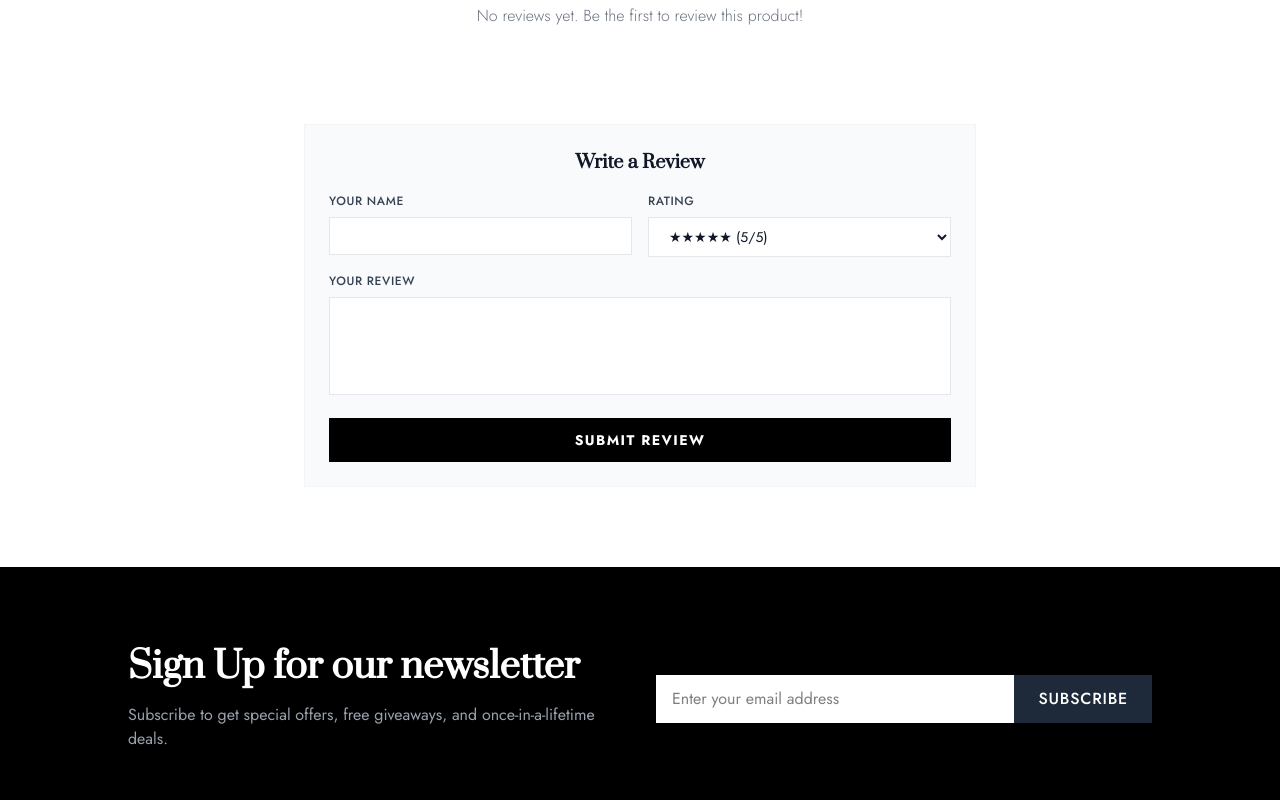
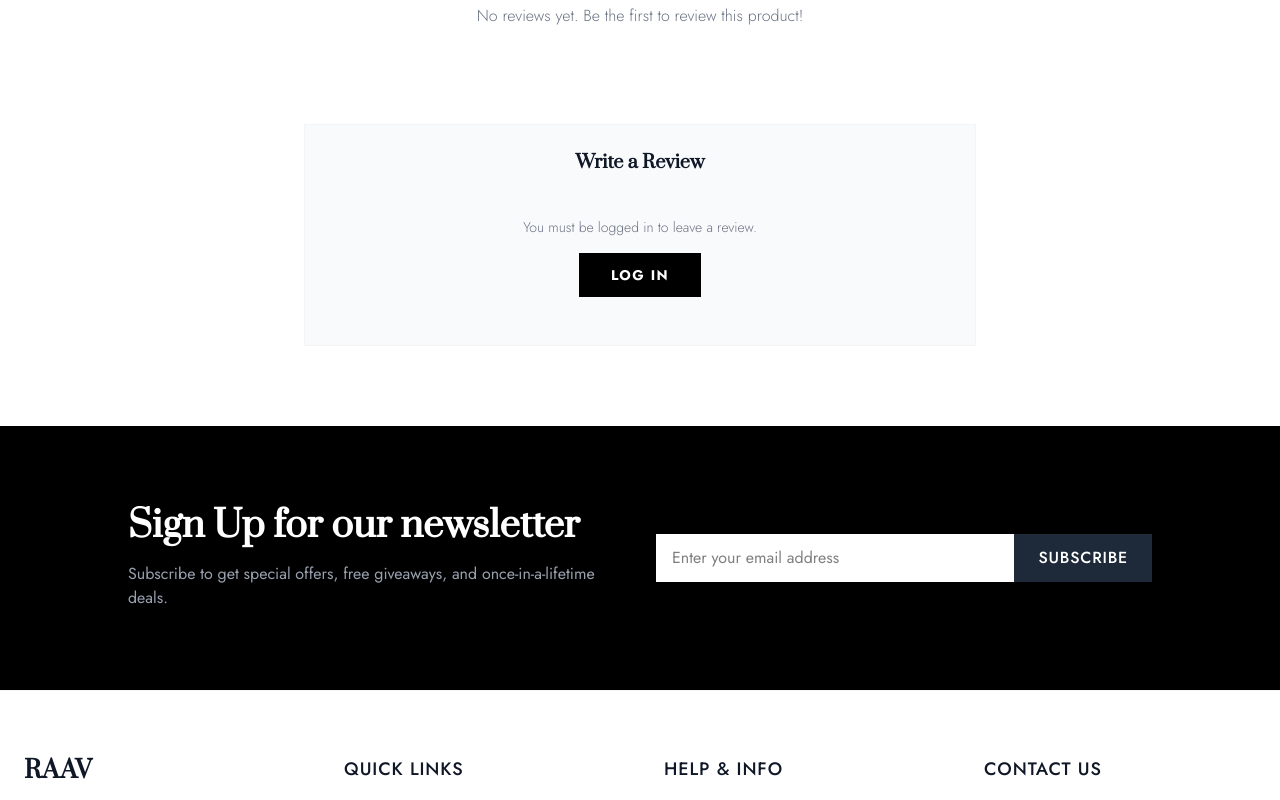
Before and after one commit to amrzikas/RAAV-v1, a React (Vite) app: page /product/1 in a window 1280 px wide. Shown: the part 1420-2220 px from the top of the page. Built offline with nearby package versions, Linux system fonts and the light colour scheme.

Commit message:
feat(ProductDetails): Conditionally render review form Only show the review form to authenticated users. This prevents unauthenticated users from submitting reviews and ensures data integrity.

```diff
--- a/src/pages/ProductDetails.tsx
+++ b/src/pages/ProductDetails.tsx
@@ -6,6 +6,7 @@ import { useTranslation } from 'react-i18next';
 import { useCart } from '../context/CartContext';
 import { useWishlist } from '../context/WishlistContext';
 import { useContent } from '../context/ContentContext';
+import { useAuth } from '../context/AuthContext';
 
 const defaultProductPlaceholder = {
   id: 0,
@@ -23,6 +24,7 @@ export default function ProductDetails() {
   const { t, i18n } = useTranslation();
   const currentLang = i18n.language;
   const { content, updateContent } = useContent();
+  const { user } = useAuth();
   const products = content.products || [];
 
   const product = useMemo(() => {
@@ -293,6 +295,7 @@ export default function ProductDetails() {
         {/* Add Review Form */}
         <div className="mt-16 max-w-2xl mx-auto bg-gray-50 p-6 border border-gray-100">
           <h3 className="text-lg font-serif font-bold mb-4 text-center">Write a Review</h3>
+          {user ? (
             <form onSubmit={(e) => {
               e.preventDefault();
               const form = e.target as HTMLFormElement;
@@ -320,7 +323,7 @@ export default function ProductDetails() {
               <div className="grid grid-cols-1 sm:grid-cols-2 gap-4">
                 <div>
                   <label className="block text-xs font-medium text-gray-700 uppercase tracking-wider mb-2">Your Name</label>
-                <input required name="reviewerName" type="text" className="w-full px-4 py-2 border border-gray-200 outline-none focus:border-black text-sm bg-white" />
+                  <input required name="reviewerName" type="text" defaultValue={user.email.split('@')[0]} className="w-full px-4 py-2 border border-gray-200 outline-none focus:border-black text-sm bg-white" />
                 </div>
                 <div>
                   <label className="block text-xs font-medium text-gray-700 uppercase tracking-wider mb-2">Rating</label>
@@ -341,6 +344,14 @@ export default function ProductDetails() {
                 Submit Review
               </button>
             </form>
+          ) : (
+            <div className="text-center py-6">
+              <p className="text-gray-500 mb-4 text-sm font-light">You must be logged in to leave a review.</p>
+              <Link to="/auth" className="inline-block bg-black text-white px-8 py-3 text-sm font-bold uppercase tracking-widest hover:bg-gray-800 transition-colors">
+                Log In
+              </Link>
+            </div>
+          )}
         </div>
       </div>
 
```
Lines whose indentation alone changed are shown as unchanged.
